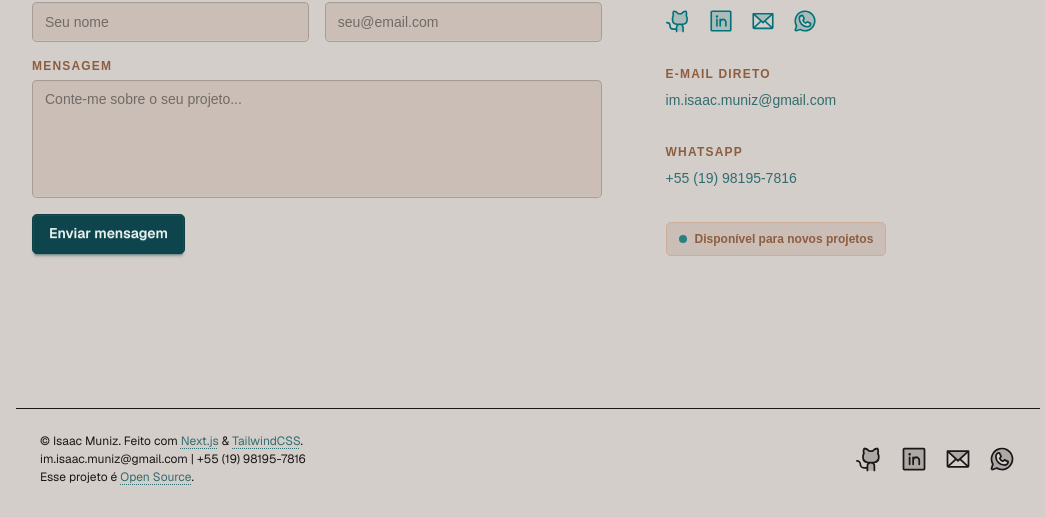
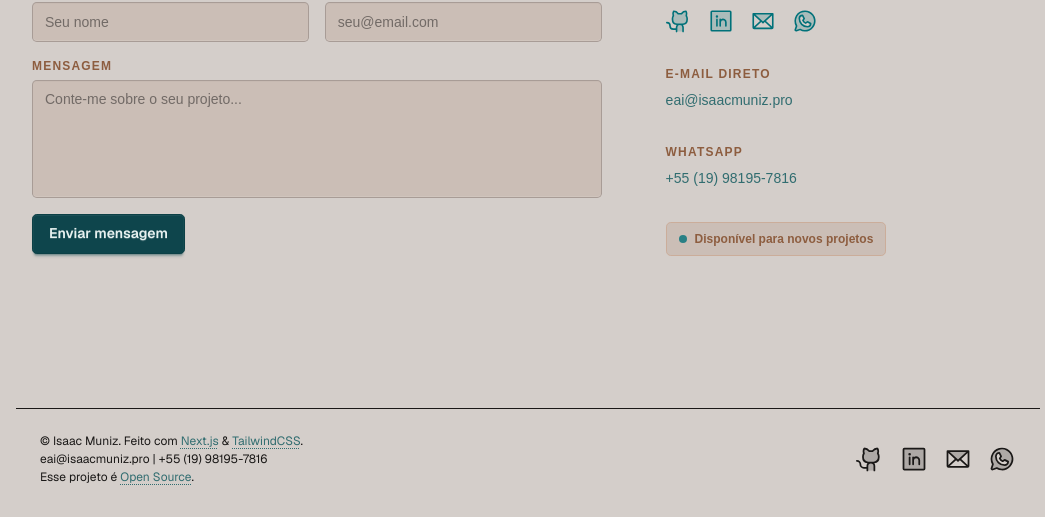
Before and after one commit to codigoisaac/isaacmuniz.pro, a Next.js app: page / in a window 1280 px wide. Shown: the part 4103-4620 px from the top of the page, without its empty margins (112-1157 px from the left). Built offline with nearby package versions, Linux system fonts and the light colour scheme; a web font is replaced by a local one.

Commit message:
use professional email address

```diff
--- a/data/siteMetadata.ts
+++ b/data/siteMetadata.ts
@@ -7,7 +7,7 @@ const siteMetadata = {
     githubLink: "https://github.com/codigoisaac",
     linkedinLink: "https://linkedin.com/in/isaac-muniz",
     phoneNumber: "+55 (19) 98195-7816",
-    emailAddress: "im.isaac.muniz@gmail.com",
+    emailAddress: "eai@isaacmuniz.pro",
     get whatsappLink() {
       return `https://wa.me/${this.phoneNumber.replace(/\D/g, "")}`;
     },
```
